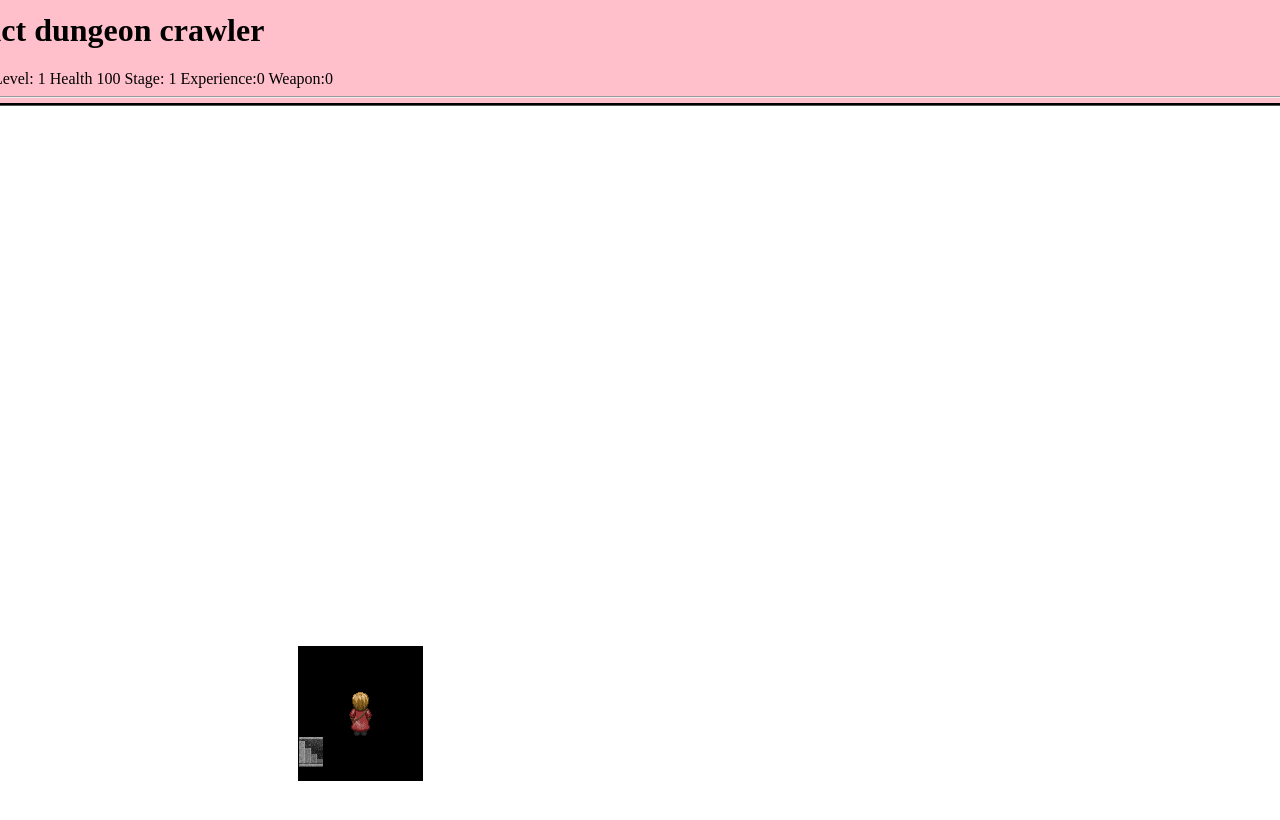
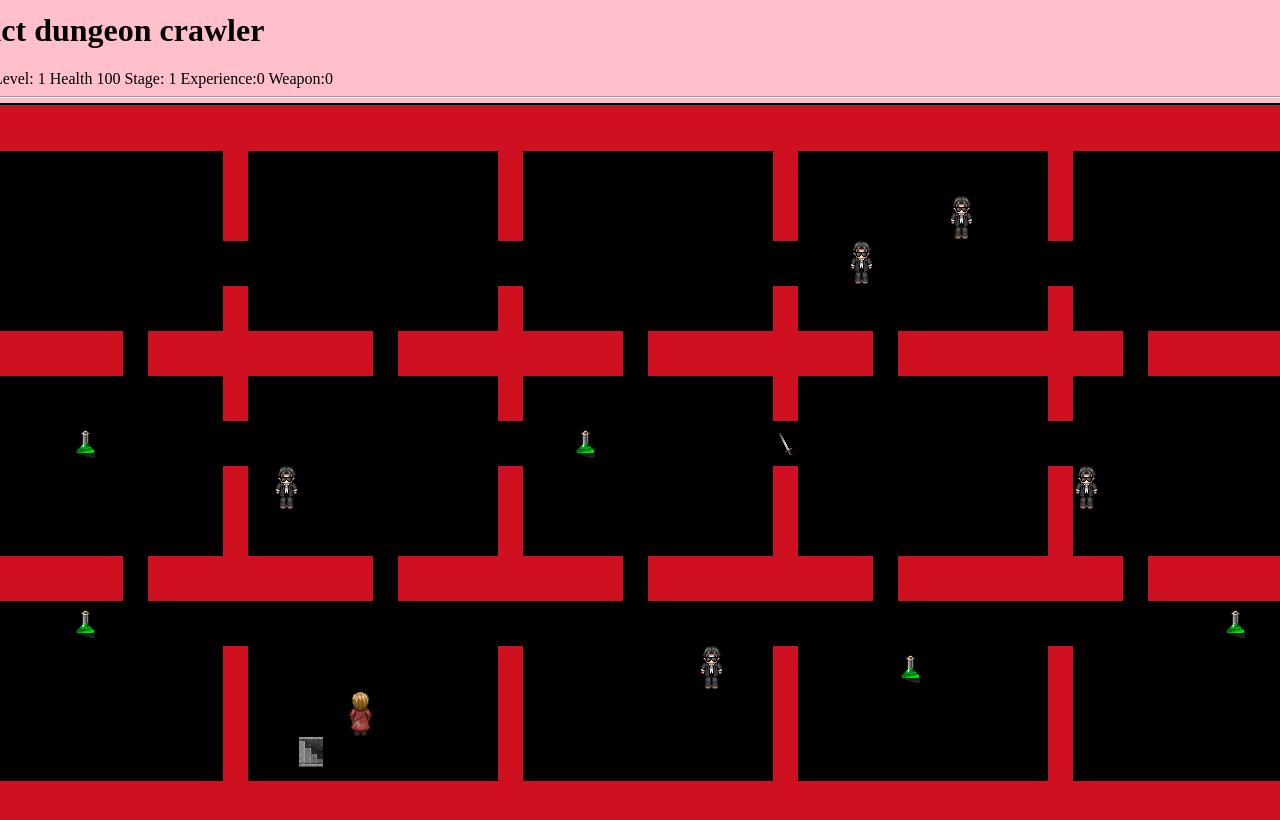
Before and after one commit to abhinav-m/for-the-web, a React (Create React App) app in the folder data-visualization/React-projects/react-dungeon-crawler/: page / in a window 1280 px wide. Shown: the top 820 px of the page. Built offline with nearby package versions, Linux system fonts and the light colour scheme.

Commit message:
need to segregate movement function and powerup functions

```diff
--- a/data-visualization/React-projects/react-dungeon-crawler/src/App.js
+++ b/data-visualization/React-projects/react-dungeon-crawler/src/App.js
@@ -272,7 +272,7 @@ cellClass(cellType,pos) {
   const cells = ['cell','cell dungeon','cell dungeon health','cell dungeon enemy','cell dungeon  weapon','cell dungeon nextLevel',`cell dungeon   ${this.state.movClass}`];
   if(pos==='9,16')
   console.log('test');
-  return this.state.revealed.includes(pos) ? cells[cellType] : cells[cellType] +' hidden';
+  return this.state.revealed.includes(pos) ? cells[cellType] : cells[cellType];// +' hidden';
 }
 
 // TODO: Helper function to determine if character can move to cell or not.
@@ -362,7 +362,12 @@ canMove(row,col) {
         let newEnemies = {};
         this.setState({
           level:newLevel,
+          board:newLevel,
           levelNum:curLevel,
+          player_pos_board :   [13,16],
+          movIndex:0,
+          movClass:'lord-up-0',
+          playerDIR:38,
           revealed:revealed
         })
         break;
```
